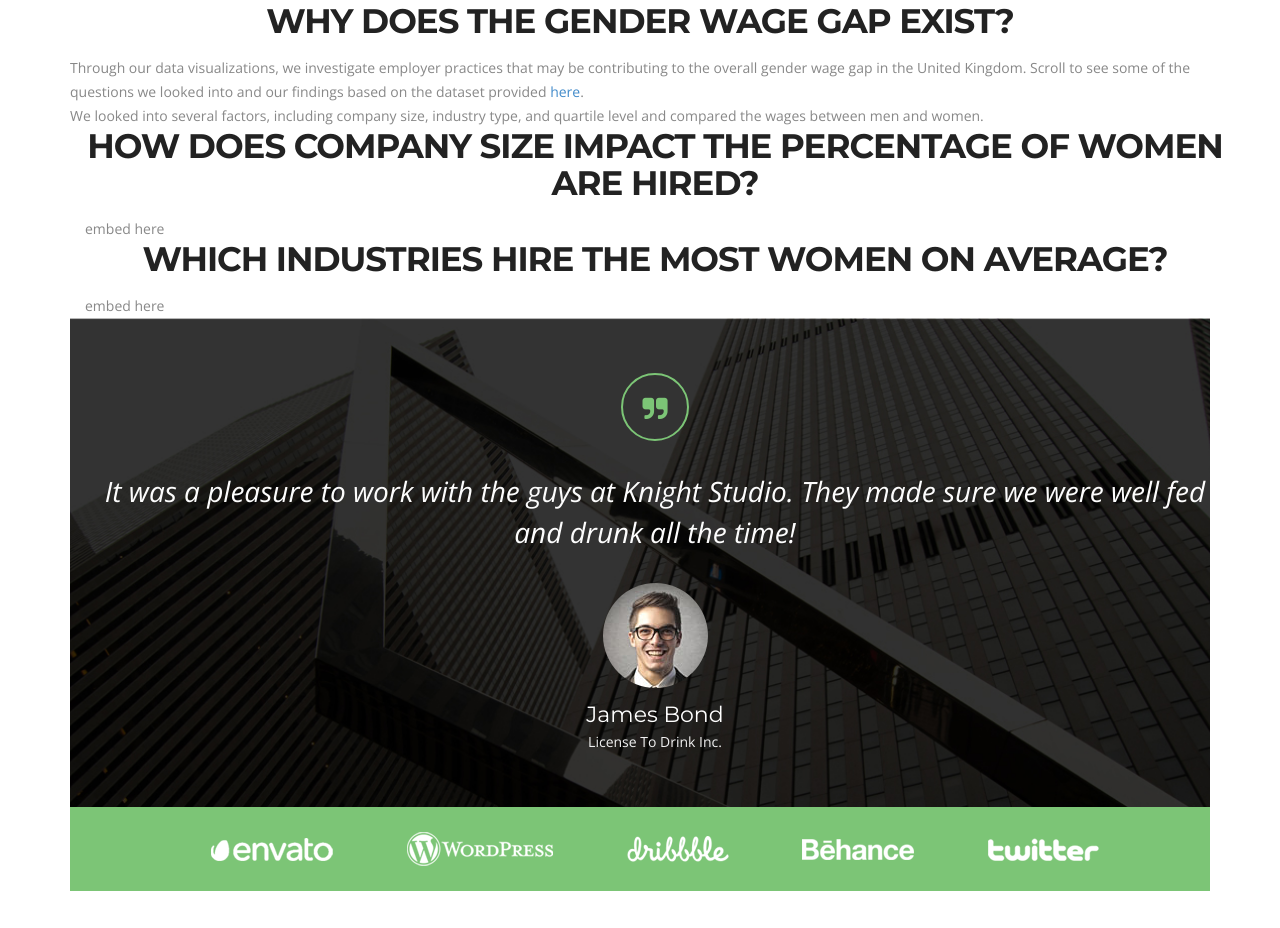
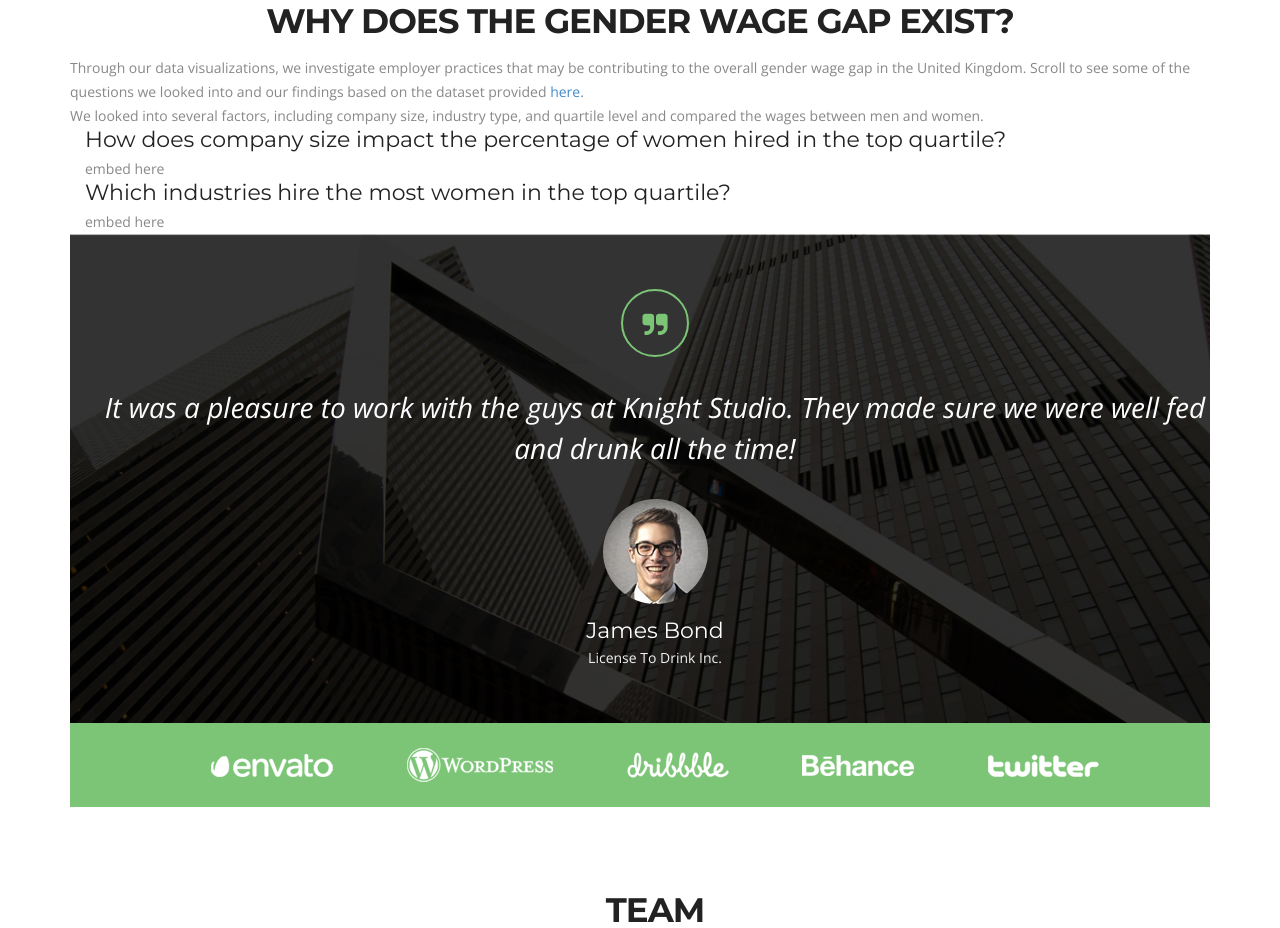
Before and after one commit to sarahchou/GenderPayGap, a plain HTML site: page index.html in a window 1280 px wide. Shown: the part 1118-2046 px from the top of the page. Drawn offline with nearby package versions, Linux system fonts and the light colour scheme; files whose address does not match are found by name.

Commit message:
updating question styling

```diff
--- a/index.html
+++ b/index.html
@@ -171,14 +171,14 @@
 
 	<section class="company-size" id="Portfolio">
 			<div class="container">
-					<h2>How does company size impact the percentage of women are hired?</h2>
+					<h3>How does company size impact the percentage of women hired in the top quartile?</h3>
 					<p>embed here </p>
 			</div>
 	</section>
 
-	<section class="company-size" id="Portfolio">
+	<section class="industry" id="Portfolio">
 			<div class="container">
-					<h2>Which industries hire the most women on average?</h2>
+					<h3>Which industries hire the most women in the top quartile?</h3>
 					<p>embed here </p>
 			</div>
 	</section>
```
